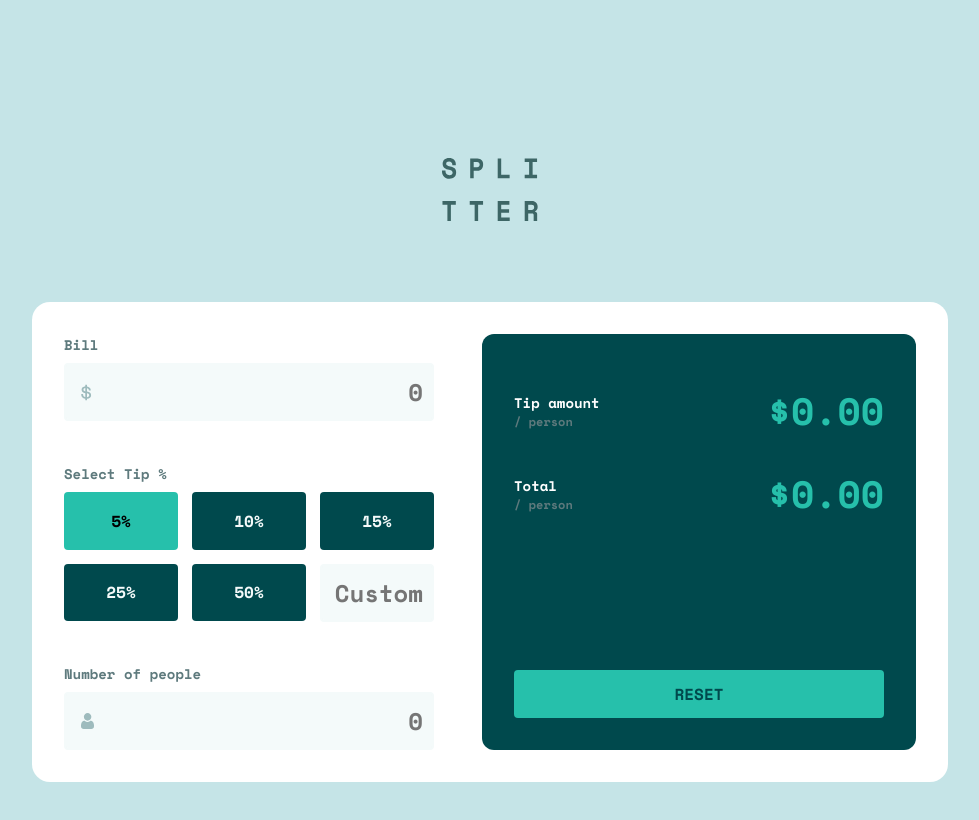
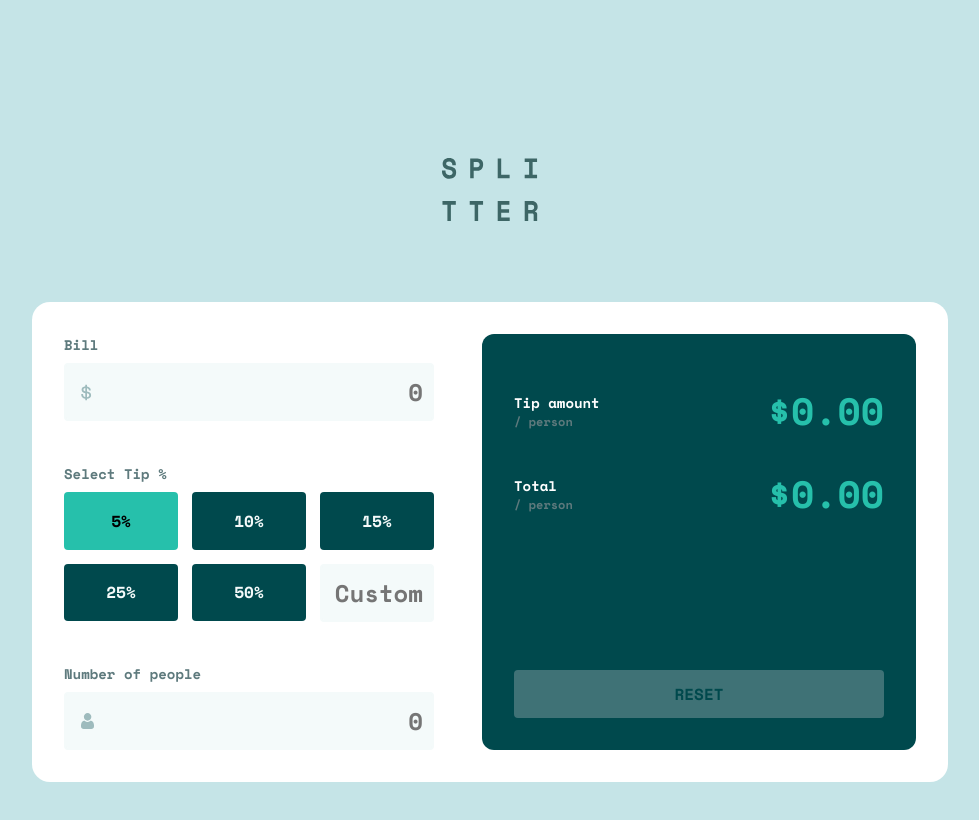
Before and after one commit to max1www/tip-calculator, a React (Create React App) app: page / in a window 1280 px wide. Shown: the top 820 px of the page, without its empty margins (150-1129 px from the left). Built offline with nearby package versions, Linux system fonts and the light colour scheme; the HTML template or start-up script is replaced by a standard one.

Commit message:
made reset

```diff
--- a/src/components/Bill.jsx
+++ b/src/components/Bill.jsx
@@ -1,6 +1,7 @@
 import React from 'react';
 import styled from 'styled-components';
 import BillRow from './BillRow';
+import { DEFAULT_PERSONAL_BILL } from '../Consts';
 
 const BillIsland = styled.section`
   background-color: var(--very-dark-cyan);
@@ -56,7 +57,15 @@ function Bill({ personalBill, onHandleReset }) {
       />
       <BillRow label="Total" subLabel="person" bill={personalBill.total} />
       <ResetButtonWrapper>
-        <ResetButton onClick={onHandleReset}>RESET</ResetButton>
+        <ResetButton
+          onClick={onHandleReset}
+          disabled={
+            personalBill.tipAmount === DEFAULT_PERSONAL_BILL.tipAmount &&
+            personalBill.total === DEFAULT_PERSONAL_BILL.total
+          }
+        >
+          RESET
+        </ResetButton>
       </ResetButtonWrapper>
     </BillIsland>
   );
```
